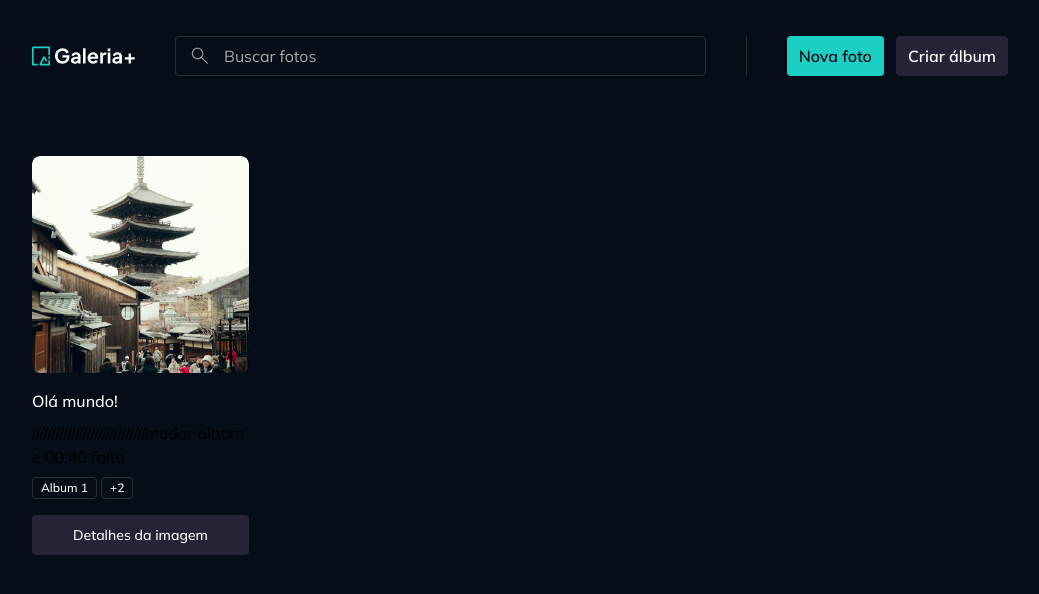
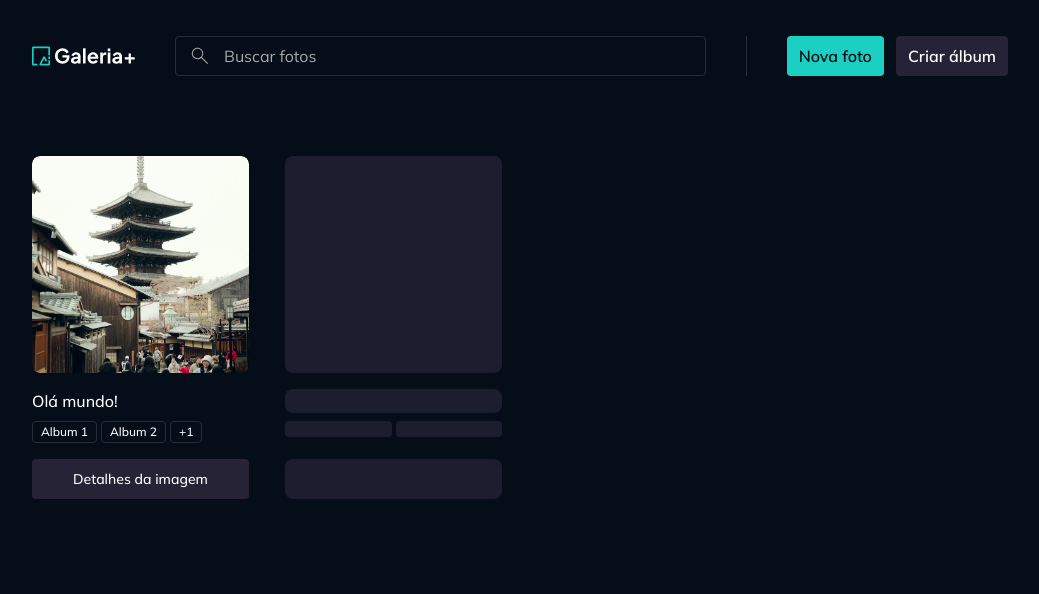
Before and after one commit to YasminFerrariDias/gallery-plus, a React (Vite) app: page / in a window 1280 px wide. Shown: the top 594 px of the page, without its empty margins (120-1159 px from the left). Built offline with nearby package versions, Linux system fonts and the light colour scheme.

Commit message:
Componente PhotoWidget - Finlaizado

```diff
--- a/src/contexts/photos/components/photo-widget.tsx
+++ b/src/contexts/photos/components/photo-widget.tsx
@@ -29,18 +29,18 @@ export default function PhotoWidget({ photo, loading }: PhotoWidgetProps) {
         <Text variant="paragraph-large" className="truncate">{photo.title}</Text>
       ) : (
         <Skeleton className="w-full h-6" />
-      )}/////////////////////////////mudar album e 00:40 falta
+      )}
 
       <div className="flex gap-1 min-h-[1.375rem]">
         {!loading ? (
           <>
-            {photo.albums.slice(0, 1).map(album => (
+            {photo.albums.slice(0, 2).map(album => (
               <Badge className="truncate" size="xs" key={album.id}>
                 {album.title}
               </Badge>
             ))}
-            {photo.albums.length > 1 && <Badge size="xs">
-              +{photo.albums.length - 1}
+            {photo.albums.length > 2 && <Badge size="xs">
+              +{photo.albums.length - 2}
             </Badge>}
           </>
         ) : (
--- a/src/pages/page-home.tsx
+++ b/src/pages/page-home.tsx
@@ -1,5 +1,6 @@
 import Container from "../components/container";
 import PhotoWidget from "../contexts/photos/components/photo-widget";
+import type { Photo } from "../contexts/photos/models/foto";
 
 export default function PageHome() {
   return (
@@ -17,6 +18,10 @@ export default function PageHome() {
             ]
           }}
         />
+        <PhotoWidget
+          photo={{} as Photo}
+          loading
+        />
       </div>
     </Container>
   )
```
